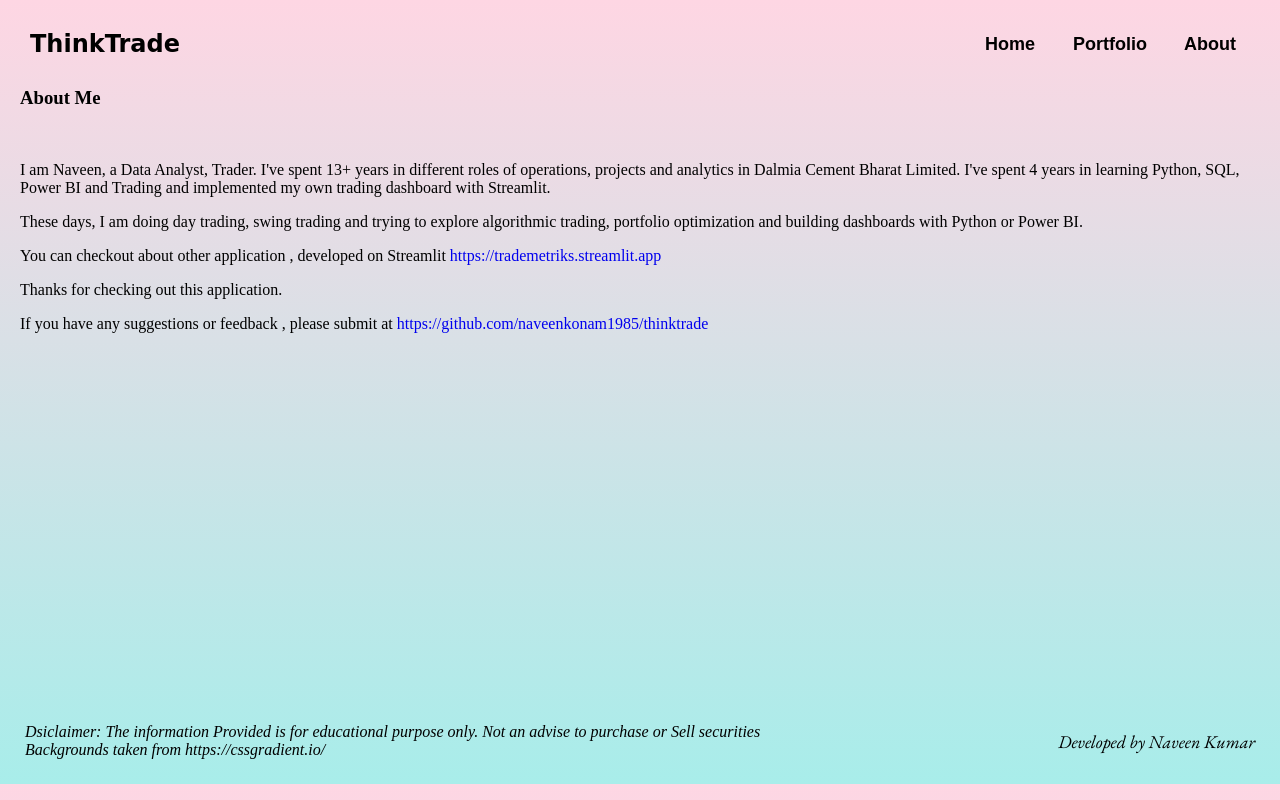
After one commit to naveenkonam1985/thinktrade, a Flask app: template templates/about.html in a window 1280 px wide. The commit adds this page. Run offline with Flask 3, Linux system fonts and the light colour scheme; the template is opened without the code that fills it, so the values that code supplies are empty; some web fonts are replaced.

Commit message:
Added latest files

```diff
--- /dev/null
+++ b/templates/about.html
@@ -0,0 +1,32 @@
+{% extends "basic.html" %}
+
+{% block content %}
+<div class="about_page">
+    <div>
+        <h3>About Me</h3>
+        <br>
+        <p>I am Naveen, a Data Analyst, Trader. I've spent 13+ years in different roles of operations,
+            projects and analytics in Dalmia Cement Bharat Limited. I've spent
+            4 years in learning Python, SQL, Power BI and Trading and implemented my own
+            trading dashboard with Streamlit.
+            <br>
+        <p>These days, I am doing day trading, swing trading and trying to
+            explore algorithmic trading, portfolio optimization and building
+            dashboards with Python or Power BI.
+        </p>
+        </p>
+        <p>
+            You can checkout about other application , developed on Streamlit
+            <a href="https://trademetriks.streamlit.app">https://trademetriks.streamlit.app</a>
+        </p>
+    </div>
+    <div class="issues">
+        <p> Thanks for checking out this application. </p>
+        <p> If you have any suggestions or feedback , please submit at
+            <a href="https://github.com/naveenkonam1985/thinktrade">
+                https://github.com/naveenkonam1985/thinktrade</a>
+        </p>
+
+    </div>
+</div>
+{% endblock %}
--- a/templates/basic.html
+++ b/templates/basic.html
@@ -14,7 +14,7 @@
             <div class="nav">
                 <div class="nav-item"><a href="home"><span class="txt">Home</span></a></div>
                 <div class="nav-item"><a href="portfolio"><span class="txt">Portfolio</span></a></div>
-                <div class="nav-item"><a href="contact"><span class="txt">Contact</span></a></div>
+                <div class="nav-item"><a href="about"><span class="txt">About</span></a></div>
             </div>
         </div>
         <div class="layer2">
--- a/templates/home.html
+++ b/templates/home.html
@@ -14,7 +14,9 @@
             <p>MPT with different risk-return ratios results in different efficient frontiers for the same assets.
                 MPT uses covariance between assets when calculating an efficient frontier and the associated optimal portfolio.
             </p>
-
+           <p> MPT theory also has some inefficiencies and faults. As it uses historical data in proposing a portfolio and also
+            it cannot facftor the recent activities like news.
+           </p>
         </div>
         <div class="desc2">
             <h3>Constructing the Portfolio</h3>
```
Also changed, not shown: templates/base.html (line endings or trailing spaces).
